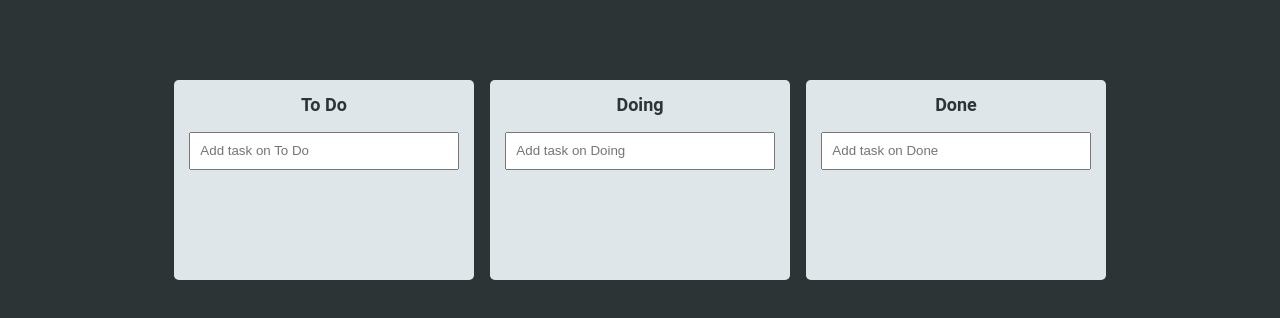
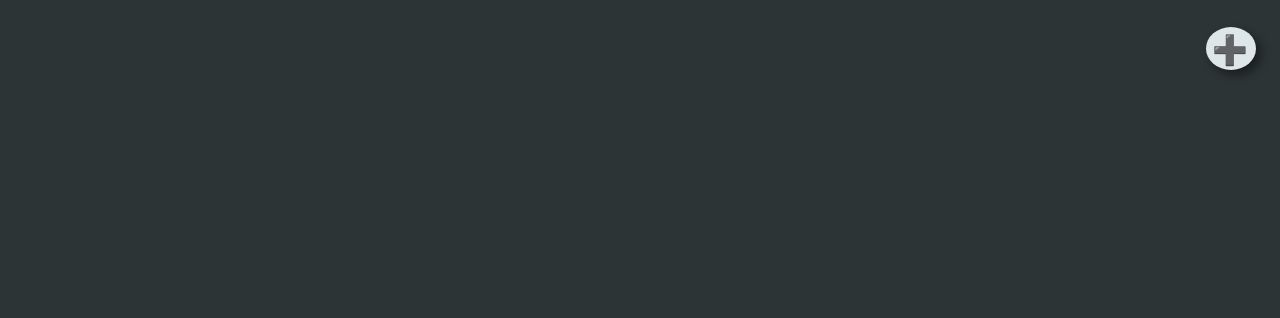
Before and after one commit to isabellaji/kanban-board, a React (Create React App) app: page / in a window 1280 px wide. Shown: the top 318 px of the page. Built offline with nearby package versions, Linux system fonts and the light colour scheme.

Commit message:
add create new board func

```diff
--- a/src/App.tsx
+++ b/src/App.tsx
@@ -1,42 +1,32 @@
-import { Boards } from 'components';
+import { Boards, CreateBoardForm, Trash } from 'components';
 import { categoryState, toDoState } from 'atoms';
-import { DragDropContext, Droppable, DropResult } from 'react-beautiful-dnd';
+import { DragDropContext, DropResult } from 'react-beautiful-dnd';
 import { useSetRecoilState } from 'recoil';
 import styled from 'styled-components';
 
-const Container = styled.div`
-  width: 100vw;
-  margin-top: 5em;
+const BoardsContainer = styled.div`
+  width: 100%;
+  margin-top: 8em;
   display: flex;
   align-items: center;
   justify-content: center;
-`;
-const Trash = styled.div`
-  margin: 5em 0;
-  text-align: center;
-`;
-const Icon = styled.span<{ isDraggingOver: boolean }>`
-  display: inline-block;
-  font-size: 3.5em;
-  padding: 2rem;
-  transform: ${(props) => (props.isDraggingOver ? 'scale(1.2)' : 'none')};
-  transition: transform 0.2s ease-in-out;
 `;
 
 function App() {
   const setTodoList = useSetRecoilState(toDoState);
   const setCategoryList = useSetRecoilState(categoryState);
+
   const onDragEnd = ({ destination, source }: DropResult) => {
     if (!destination) return;
     if (destination?.droppableId === source.droppableId) {
       if (source.droppableId === 'allBoards') {
-        setCategoryList((prevBoards) => {
-          const newBoard = [...prevBoards];
-          const target = newBoard[source.index];
+        setCategoryList((prevCategories) => {
+          const newCategory = [...prevCategories];
+          const target = newCategory[source.index];
 
-          newBoard.splice(source.index, 1);
-          newBoard.splice(destination.index, 0, target);
-          return newBoard;
+          newCategory.splice(source.index, 1);
+          newCategory.splice(destination.index, 0, target);
+          return newCategory;
         });
       } else {
         setTodoList((prevBoards) => {
@@ -79,22 +69,11 @@ function App() {
 
   return (
     <DragDropContext onDragEnd={onDragEnd}>
-      <Container>
+      <CreateBoardForm />
+      <BoardsContainer>
         <Boards />
-      </Container>
-      <Droppable droppableId="trash" type="card">
-        {(provided, snapshot) => (
-          <Trash>
-            <Icon
-              isDraggingOver={snapshot.isDraggingOver}
-              ref={provided.innerRef}
-              {...provided.droppableProps}
-            >
-              🗑
-            </Icon>
-          </Trash>
-        )}
-      </Droppable>
+      </BoardsContainer>
+      <Trash />
     </DragDropContext>
   );
 }
--- a/src/atoms.ts
+++ b/src/atoms.ts
@@ -14,9 +14,10 @@ const localStorageEffect =
   ({ setSelf, onSet }: any) => {
     const savedValue = localStorage.getItem(key);
 
-    if (savedValue != null) {
+    if (savedValue !== null) {
       setSelf(JSON.parse(savedValue));
     }
+
     onSet((newValue: TodoList[], _: any, isReset: boolean) => {
       isReset
         ? localStorage.removeItem(key)
@@ -24,18 +25,40 @@ const localStorageEffect =
     });
   };
 
+export const categoryState = atom<string[]>({
+  key: 'category',
+  default: [],
+  effects: [localStorageEffect('category')],
+});
+
 export const toDoState = atom<TodoList>({
-  key: 'toDoList',
-  default: {
-    'To Do': [],
-    Doing: [],
-    Done: [],
-  },
+  key: 'toDoState',
+  default: {},
   effects: [localStorageEffect('toDoList')],
 });
 
-export const categoryState = atom({
-  key: 'category',
-  default: ['To Do', 'Doing', 'Done'],
-  effects: [localStorageEffect('category')],
-});
+// export const todoFilterState = selector<TodoList>({
+//   key: 'todoFilterState',
+//   get: ({ get }) => {
+//     const toDos = get(toDoState);
+
+//     if (Object.keys(toDos).length === 0) {
+//       return defaultTodos;
+//     } else {
+//       return toDos;
+//     }
+//   },
+// });
+
+// export const categoryFilterState = selector({
+//   key: 'categoryFilterState',
+//   get: ({ get }) => {
+//     const category = get(categoryState);
+
+//     if (category.length === 0) {
+//       return Object.keys(defaultTodos);
+//     } else {
+//       return category;
+//     }
+//   },
+// });
--- a/src/components/Board.tsx
+++ b/src/components/Board.tsx
@@ -5,14 +5,16 @@ import { useForm } from 'react-hook-form';
 import { useSetRecoilState } from 'recoil';
 import styled from 'styled-components';
 
-const Container = styled.div`
+const Container = styled.div<{ isDragging: boolean }>`
   width: 300px;
   min-height: 200px;
   display: flex;
   flex-direction: column;
   padding-top: 1em;
   border-radius: 0.3rem;
-  background-color: ${(props) => props.theme.boardColor};
+  background-color: ${(props) =>
+    props.isDragging ? '#fdcb6e' : props.theme.boardColor};
+  margin: 0 0.5em;
 `;
 const Title = styled.h2`
   font-size: 18px;
@@ -51,16 +53,17 @@ const List = styled.div<ListStyleProps>`
 interface BoardProps {
   toDos: TodoItems[];
   boardId: string;
+  isDragging: boolean;
 }
 
-interface TodoForm {
+interface FormProps {
   toDo: string;
 }
 
-export const Board = ({ toDos, boardId }: BoardProps) => {
+export const Board = ({ toDos, boardId, isDragging }: BoardProps) => {
   const setToDos = useSetRecoilState(toDoState);
-  const { register, setValue, handleSubmit } = useForm<TodoForm>();
-  const onValid = ({ toDo }: TodoForm) => {
+  const { register, setValue, handleSubmit } = useForm<FormProps>();
+  const onValid = ({ toDo }: FormProps) => {
     const newTodo = { id: Date.now(), text: toDo };
     setToDos((prevBoards) => {
       return {
@@ -72,13 +75,13 @@ export const Board = ({ toDos, boardId }: BoardProps) => {
   };
 
   return (
-    <Container>
+    <Container isDragging={isDragging}>
       <Title>{boardId}</Title>
       <Form onSubmit={handleSubmit(onValid)}>
         <input
           {...register('toDo', { required: true })}
           type="text"
-          placeholder={`Add task on ${boardId}`}
+          placeholder="Add a task"
         />
       </Form>
       <Droppable droppableId={boardId} type="card">
--- a/src/components/Boards.tsx
+++ b/src/components/Boards.tsx
@@ -7,28 +7,33 @@ import styled from 'styled-components';
 const Container = styled.div`
   width: 100%;
   display: flex;
-  gap: 1em;
-  justify-content: center;
+  justify-content: flex-start;
   align-items: flex-start;
+  margin: 0 0.5em;
 `;
 
 export const Boards = () => {
   const todoList = useRecoilValue(toDoState);
-  const boardList = useRecoilValue(categoryState);
+  const categoryList = useRecoilValue(categoryState);
 
   return (
     <Droppable droppableId="allBoards" type="board" direction="horizontal">
       {(provided) => (
         <Container ref={provided.innerRef} {...provided.droppableProps}>
-          {boardList.map((boardId, index) => (
+          {categoryList.map((boardId, index) => (
             <Draggable draggableId={boardId} index={index} key={boardId}>
-              {(provided) => (
+              {(provided, snapshot) => (
                 <div
+                  style={{ background: 'red' }}
                   ref={provided.innerRef}
                   {...provided.draggableProps}
                   {...provided.dragHandleProps}
                 >
-                  <Board toDos={todoList[boardId]} boardId={boardId} />
+                  <Board
+                    toDos={todoList[boardId]}
+                    boardId={boardId}
+                    isDragging={snapshot.isDragging}
+                  />
                 </div>
               )}
             </Draggable>
--- a/src/components/Cards.tsx
+++ b/src/components/Cards.tsx
@@ -15,7 +15,7 @@ const Card = styled.div<{ isDragging: boolean }>`
   background-color: ${(props) =>
     props.isDragging ? '#e84393' : props.theme.cardColor};
   box-shadow: ${(props) =>
-    props.isDragging ? ' 2px 3px 5px #00000010' : 'none'};
+    props.isDragging ? '2px 3px 5px #00000010' : 'none'};
 `;
 
 interface CardsProps {
--- /dev/null
+++ b/src/components/CreateBoardForm.tsx
@@ -0,0 +1,80 @@
+import { categoryState, toDoState } from 'atoms';
+import { useState } from 'react';
+import { useForm } from 'react-hook-form';
+import { useSetRecoilState } from 'recoil';
+import styled from 'styled-components';
+
+const AddBtn = styled.div`
+  display: flex;
+  position: fixed;
+  top: 1.7em;
+  right: 1.5em;
+  z-index: 1;
+  background-color: ${(props) => props.theme.boardColor};
+  border-radius: 100%;
+  box-shadow: 5px 5px 10px #00000070;
+  transition: transform 0.1s ease-in-out;
+  &:hover {
+    transform: scale(1.1);
+  }
+  span {
+    font-size: 1.8rem;
+    text-align: center;
+    padding: 0.55rem 0.5rem 0.35rem 0.4rem;
+    cursor: pointer;
+  }
+`;
+const Form = styled.form<{ isHide: boolean }>`
+  width: 300px;
+  padding: 1em;
+  position: absolute;
+  top: 1em;
+  right: 5em;
+  background-color: ${(props) => props.theme.boardColor};
+  border-radius: 0.2rem;
+  display: ${(props) => (props.isHide ? 'none' : 'block')};
+  input {
+    width: 100%;
+    padding: 0.7em;
+  }
+`;
+
+interface FormProps {
+  board: string;
+}
+
+export const CreateBoardForm = () => {
+  const [isHide, setIsHide] = useState(true);
+  const setTodoList = useSetRecoilState(toDoState);
+  const setCategoryList = useSetRecoilState(categoryState);
+  const { register, setValue, handleSubmit } = useForm<FormProps>();
+
+  const handleDisplayInput = () => {
+    setIsHide(false);
+    setValue('board', '');
+  };
+
+  const onValid = ({ board }: FormProps) => {
+    setTodoList((prevBoards) => {
+      return { ...prevBoards, [board]: [] };
+    });
+    setCategoryList((prevCategories) => [...prevCategories, board]);
+    setValue('board', '');
+    setIsHide(true);
+  };
+
+  return (
+    <>
+      <AddBtn onClick={handleDisplayInput}>
+        <span>➕</span>
+      </AddBtn>
+      <Form isHide={isHide} onSubmit={handleSubmit(onValid)}>
+        <input
+          {...register('board', { required: true })}
+          type="text"
+          placeholder="Add a board"
+        />
+      </Form>
+    </>
+  );
+};
--- /dev/null
+++ b/src/components/Trash.tsx
@@ -0,0 +1,30 @@
+import { Droppable } from 'react-beautiful-dnd';
+import styled from 'styled-components';
+
+const Container = styled.div<{ isDraggingOver: boolean }>`
+  position: fixed;
+  bottom: 0;
+  right: 0;
+  span {
+    display: inline-block;
+    font-size: 3.5em;
+    padding: 2rem;
+    transform: ${(props) => (props.isDraggingOver ? 'scale(1.2)' : 'none')};
+    transition: transform 0.2s ease-in-out;
+    cursor: default;
+  }
+`;
+
+export const Trash = () => {
+  return (
+    <Droppable droppableId="trash" type="card">
+      {(provided, snapshot) => (
+        <Container isDraggingOver={snapshot.isDraggingOver}>
+          <span ref={provided.innerRef} {...provided.droppableProps}>
+            🗑
+          </span>
+        </Container>
+      )}
+    </Droppable>
+  );
+};
--- a/src/components/index.ts
+++ b/src/components/index.ts
@@ -1,3 +1,5 @@
 export * from './Cards';
 export * from './Board';
 export * from './Boards';
+export * from './Trash';
+export * from './CreateBoardForm';
--- a/src/index.tsx
+++ b/src/index.tsx
@@ -53,7 +53,7 @@ table {
 body {
   font-family: 'Roboto', sans-serif;
   background-color: ${(props) => props.theme.bgColor};
-  color:${(props) => props.theme.textColor}
+  color: ${(props) => props.theme.textColor};
 }
 a {
   text-decoration: none;
```
